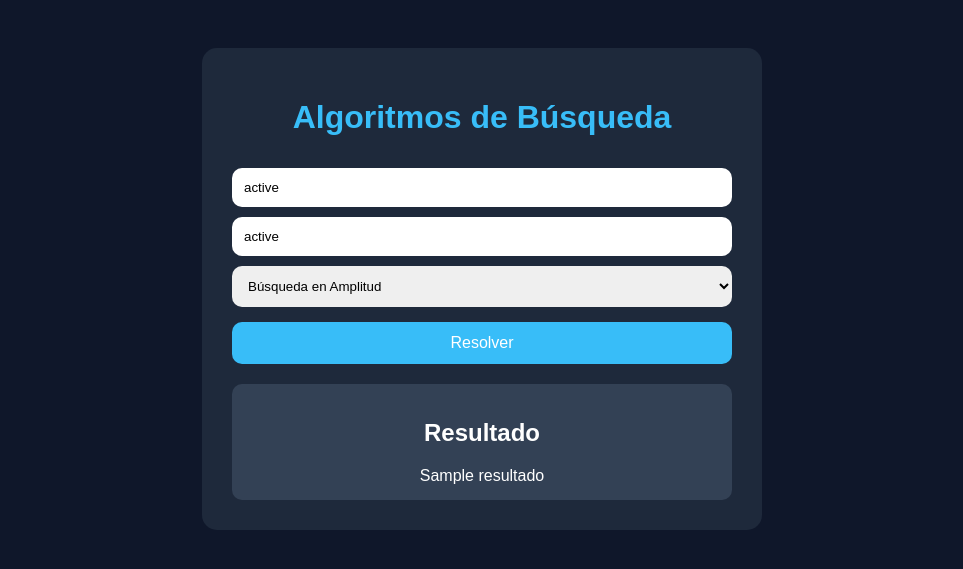
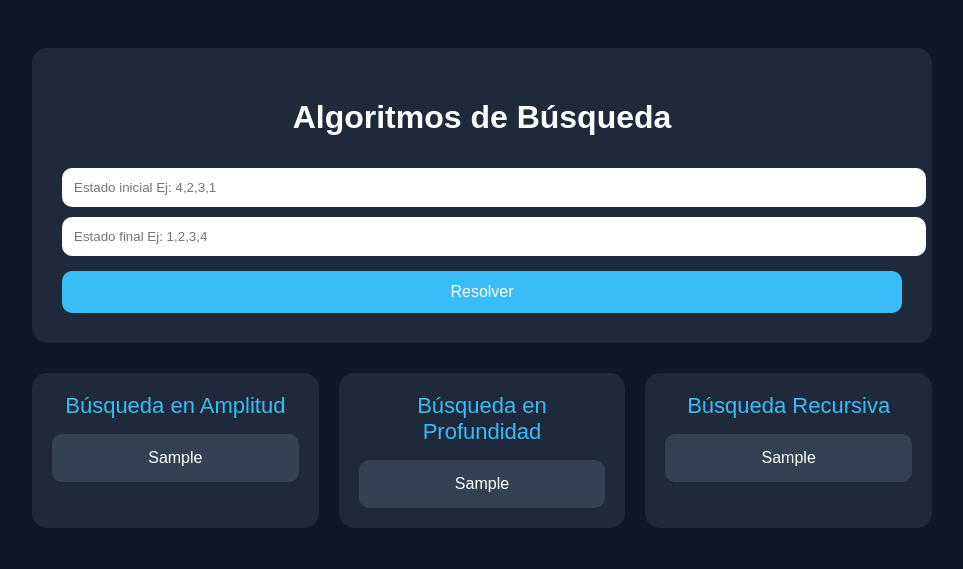
Before and after one commit to ALONDRA3020/Deploy_Busqueda, a Django app: template templates/algoritmos/index.html in a window 1280 px wide. Shown: the top 569 px of the page, without its empty margins (158-1121 px from the left). Run offline with Django 5.2, Linux system fonts and the light colour scheme; the template is opened without the code that fills it: most values are stand-ins (such as "Sample title", 1, 10 or a date in 2020).

Commit message:
Actualizacion proyecto

```diff
--- a/templates/algoritmos/index.html
+++ b/templates/algoritmos/index.html
@@ -8,30 +8,34 @@
     <style>
 
         body{
+
             background:#0f172a;
             font-family:Arial;
             color:white;
             text-align:center;
-            padding-top:40px;
+            padding:40px;
         }
 
         .contenedor{
 
-            width:500px;
+            width:900px;
             margin:auto;
+        }
+
+        .formulario{
+
             background:#1e293b;
             padding:30px;
             border-radius:15px;
         }
 
-        input,select{
+        input{
 
             width:100%;
             padding:12px;
             margin-top:10px;
             border:none;
             border-radius:10px;
-            box-sizing:border-box;
         }
 
         button{
@@ -44,17 +48,32 @@
             background:#38bdf8;
             color:white;
             font-size:16px;
-            cursor:pointer;
         }
 
-        button:hover{
+        .grid{
 
-            background:#0ea5e9;
+            display:grid;
+            grid-template-columns:1fr 1fr 1fr;
+            gap:20px;
+            margin-top:30px;
+        }
+
+        .card{
+
+            background:#1e293b;
+            padding:20px;
+            border-radius:15px;
+        }
+
+        .titulo{
+
+            font-size:22px;
+            margin-bottom:15px;
+            color:#38bdf8;
         }
 
         .resultado{
 
-            margin-top:20px;
             background:#334155;
             padding:15px;
             border-radius:10px;
@@ -67,11 +86,6 @@
             margin-top:20px;
         }
 
-        h1{
-
-            color:#38bdf8;
-        }
-
     </style>
 
 </head>
@@ -79,6 +93,8 @@
 <body>
 
 <div class="contenedor">
+
+    <div class="formulario">
 
         <h1>Algoritmos de Búsqueda</h1>
 
@@ -90,7 +106,6 @@
                 type="text"
                 name="estado_inicial"
                 placeholder="Estado inicial Ej: 4,2,3,1"
-            value="{{ estado_inicial }}"
                 required
             >
 
@@ -98,28 +113,8 @@
                 type="text"
                 name="estado_final"
                 placeholder="Estado final Ej: 1,2,3,4"
-            value="{{ estado_final }}"
                 required
             >
-
-        <select name="algoritmo">
-
-            <option value="bfs"
-            {% if algoritmo == 'bfs' %}selected{% endif %}>
-                Búsqueda en Amplitud
-            </option>
-
-            <option value="dfs"
-            {% if algoritmo == 'dfs' %}selected{% endif %}>
-                Búsqueda en Profundidad
-            </option>
-
-            <option value="recursiva"
-            {% if algoritmo == 'recursiva' %}selected{% endif %}>
-                Búsqueda Recursiva
-            </option>
-
-        </select>
 
             <button type="submit">
 
@@ -128,18 +123,6 @@
             </button>
 
         </form>
-
-    {% if resultado %}
-
-        <div class="resultado">
-
-            <h2>Resultado</h2>
-
-            {{ resultado }}
-
-        </div>
-
-    {% endif %}
 
         {% if error %}
 
@@ -153,5 +136,59 @@
 
     </div>
 
+    <div class="grid">
+
+        <div class="card">
+
+            <div class="titulo">
+
+                Búsqueda en Amplitud
+
+            </div>
+
+            <div class="resultado">
+
+                {{ bfs_resultado }}
+
+            </div>
+
+        </div>
+
+        <div class="card">
+
+            <div class="titulo">
+
+                Búsqueda en Profundidad
+
+            </div>
+
+            <div class="resultado">
+
+                {{ dfs_resultado }}
+
+            </div>
+
+        </div>
+
+        <div class="card">
+
+            <div class="titulo">
+
+                Búsqueda Recursiva
+
+            </div>
+
+            <div class="resultado">
+
+                {{ rec_resultado }}
+
+            </div>
+
+        </div>
+
+    </div>
+
+</div>
+
 </body>
 </html>
```
Also changed, not shown: algoritmos/views.py (+60 -59 lines). Lines whose indentation alone changed are shown as unchanged.
